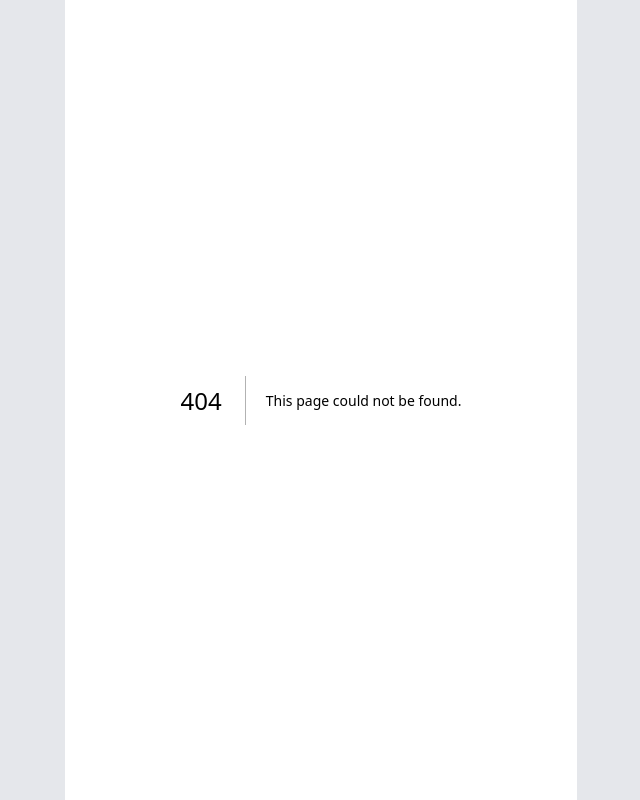
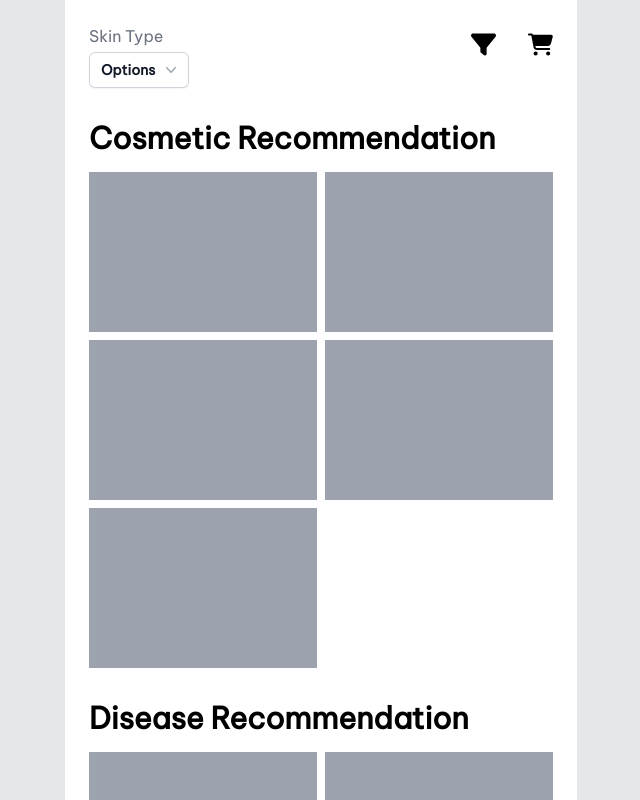
Before and after one commit to PriyanshuSharma23/smart-skin-care-next, a Next.js app: page /product-list in a window 1280 px wide. Before the commit this address had no page. Shown: the top 800 px of the page, without its empty margins (319-959 px from the left). Built offline with nearby package versions, Linux system fonts and the light colour scheme.

Commit message:
first commit

```diff
--- /dev/null
+++ b/components/cosmetics.jsx
@@ -0,0 +1,32 @@
+export const cosmetics = [
+    {
+      name: "Foundation",
+      price: "1billion$",
+      heart: false,
+      description: "very expensive, out of your aukat",
+    },
+    {
+      name: "EyeLiner",
+      price: "1.2billion$",
+      heart: false,
+      description: "ankh phod product",
+    },
+    {
+      name: "Lipstick",
+      price: "0.5billion$",
+      heart: false,
+      description: "lagavelu lipstick",
+    },
+    {
+      name: "Mirror Powder",
+      price: "1trillion$",
+      heart: false,
+      description: "objects in the mirror, appear closer than they actually are",
+    },
+    {
+      name: "Cream",
+      price: "1million$",
+      heart: false,
+      description: "doratheexplora",
+    },
+  ];
--- /dev/null
+++ b/components/diseaseCosmetics.jsx
@@ -0,0 +1,32 @@
+export const diseaseCosmetics = [
+    {
+      name: "Foundation",
+      price: "1billion$",
+      heart: false,
+      description: "very expensive, out of your aukat",
+    },
+    {
+      name: "EyeLiner",
+      price: "1.2billion$",
+      heart: false,
+      description: "ankh phod product",
+    },
+    {
+      name: "Lipstick",
+      price: "0.5billion$",
+      heart: false,
+      description: "lagavelu lipstick",
+    },
+    {
+      name: "Mirror Powder",
+      price: "1trillion$",
+      heart: false,
+      description: "objects in the mirror, appear closer than they actually are",
+    },
+    {
+      name: "Cream",
+      price: "1million$",
+      heart: false,
+      description: "doratheexplora",
+    },
+  ];
--- a/package.json
+++ b/package.json
@@ -9,6 +9,8 @@
     "lint": "next lint"
   },
   "dependencies": {
+    "@headlessui/react": "^1.7.13",
+    "@heroicons/react": "^2.0.16",
     "bulma": "^0.9.4",
     "gsap": "^3.11.4",
     "next": "13.2.3",
--- /dev/null
+++ b/pages/product-list.jsx
@@ -0,0 +1,122 @@
+import { Be_Vietnam_Pro } from "next/font/google";
+import Image from "next/image";
+import { useLayoutEffect, useState, useRef, useEffect } from "react";
+import { gsap } from "gsap";
+import { Fragment } from "react";
+import { Menu, Transition } from "@headlessui/react";
+import { ChevronDownIcon } from "@heroicons/react/20/solid";
+
+import { cosmetics } from "../components/cosmetics.jsx";
+import { diseaseCosmetics } from "../components/diseaseCosmetics.jsx";
+
+const vietnam = Be_Vietnam_Pro({
+  weight: "400",
+  subsets: ["latin"],
+});
+
+const skinTypes = [
+  "White",
+  "Asian",
+  "African American",
+  "American Indian or Alaskan Native",
+  "Native Hawaiian or Other Pacific Islander",
+];
+
+// ,
+//
+//   "Concealer",
+
+const ProductTypes = [
+  {
+    name: "Cosmetic Recommendation",
+    cosmetics: cosmetics,
+  },
+  {
+    name: `Disease Recommendation`,
+    cosmetics: diseaseCosmetics,
+  },
+];
+
+function classNames(...classes) {
+  return classes.filter(Boolean).join(" ");
+}
+
+export default function Page() {
+  const [isOpen, setOpen] = useState(false);
+
+  return (
+    <div>
+      <div
+        className="-mb-6 flex items-start p-6"
+        style={{ justifyContent: "space-between" }}
+      >
+        <div>
+          <p className="mb-1 text-gray-500">Skin Type</p>
+          <Menu as="div" className="relative inline-block text-left">
+            <div>
+              <Menu.Button className="inline-flex w-full justify-center gap-x-1.5 rounded-md bg-white px-3 py-2 text-sm font-semibold text-gray-900 shadow-sm ring-1 ring-inset ring-gray-300 hover:bg-gray-50">
+                Options
+                <ChevronDownIcon
+                  className="-mr-1 h-5 w-5 text-gray-400"
+                  aria-hidden="true"
+                />
+              </Menu.Button>
+            </div>
+
+            <Transition
+              as={Fragment}
+              enter="transition ease-out duration-100"
+              enterFrom="transform opacity-0 scale-95"
+              enterTo="transform opacity-100 scale-100"
+              leave="transition ease-in duration-75"
+              leaveFrom="transform opacity-100 scale-100"
+              leaveTo="transform opacity-0 scale-95"
+            >
+              <Menu.Items className="absolute left-0 z-10 mt-2 w-56 origin-top-right rounded-md bg-white shadow-lg ring-1 ring-black ring-opacity-5 focus:outline-none">
+                <div className="py-1">
+                  {skinTypes.map((item, key) => (
+                    <Menu.Item key={key}>
+                      {({ active }) => (
+                        <a
+                          href="#"
+                          id={key}
+                          className={classNames(
+                            active
+                              ? "bg-gray-100 text-gray-900"
+                              : "text-gray-700",
+                            "block px-4 py-2 text-sm"
+                          )}
+                        >
+                          {item}
+                        </a>
+                      )}
+                    </Menu.Item>
+                  ))}
+                </div>
+              </Menu.Items>
+            </Transition>
+          </Menu>
+        </div>
+        <div className="mt-2 flex gap-8">
+          <svg viewBox="0 0 512 512" width="25px">
+            <path d="M3.9 54.9C10.5 40.9 24.5 32 40 32H472c15.5 0 29.5 8.9 36.1 22.9s4.6 30.5-5.2 42.5L320 320.9V448c0 12.1-6.8 23.2-17.7 28.6s-23.8 4.3-33.5-3l-64-48c-8.1-6-12.8-15.5-12.8-25.6V320.9L9 97.3C-.7 85.4-2.8 68.8 3.9 54.9z" />
+          </svg>
+          <svg viewBox="0 0 576 512" width="25px">
+            <path d="M0 24C0 10.7 10.7 0 24 0H69.5c22 0 41.5 12.8 50.6 32h411c26.3 0 45.5 25 38.6 50.4l-41 152.3c-8.5 31.4-37 53.3-69.5 53.3H170.7l5.4 28.5c2.2 11.3 12.1 19.5 23.6 19.5H488c13.3 0 24 10.7 24 24s-10.7 24-24 24H199.7c-34.6 0-64.3-24.6-70.7-58.5L77.4 54.5c-.7-3.8-4-6.5-7.9-6.5H24C10.7 48 0 37.3 0 24zM128 464a48 48 0 1 1 96 0 48 48 0 1 1 -96 0zm336-48a48 48 0 1 1 0 96 48 48 0 1 1 0-96z" />
+          </svg>
+        </div>
+      </div>
+
+      {ProductTypes.map((product, key) => (
+        <div className="mt-8 flex-col px-6 font-bold" key={key}>
+          <h1 className="text-3xl">{product.name}</h1>
+          <div className="mt-4 grid w-full grid-cols-2 gap-2">
+            {product.cosmetics.map((cosmetic, index) => (
+              <div key={key} className="h-40 w-full bg-gray-400"></div>
+            ))}
+          </div>
+        </div>
+      ))}
+    </div>
+  );
+}
```
Also changed, not shown: 2 other files (tests, documents, lock files or other folders).
